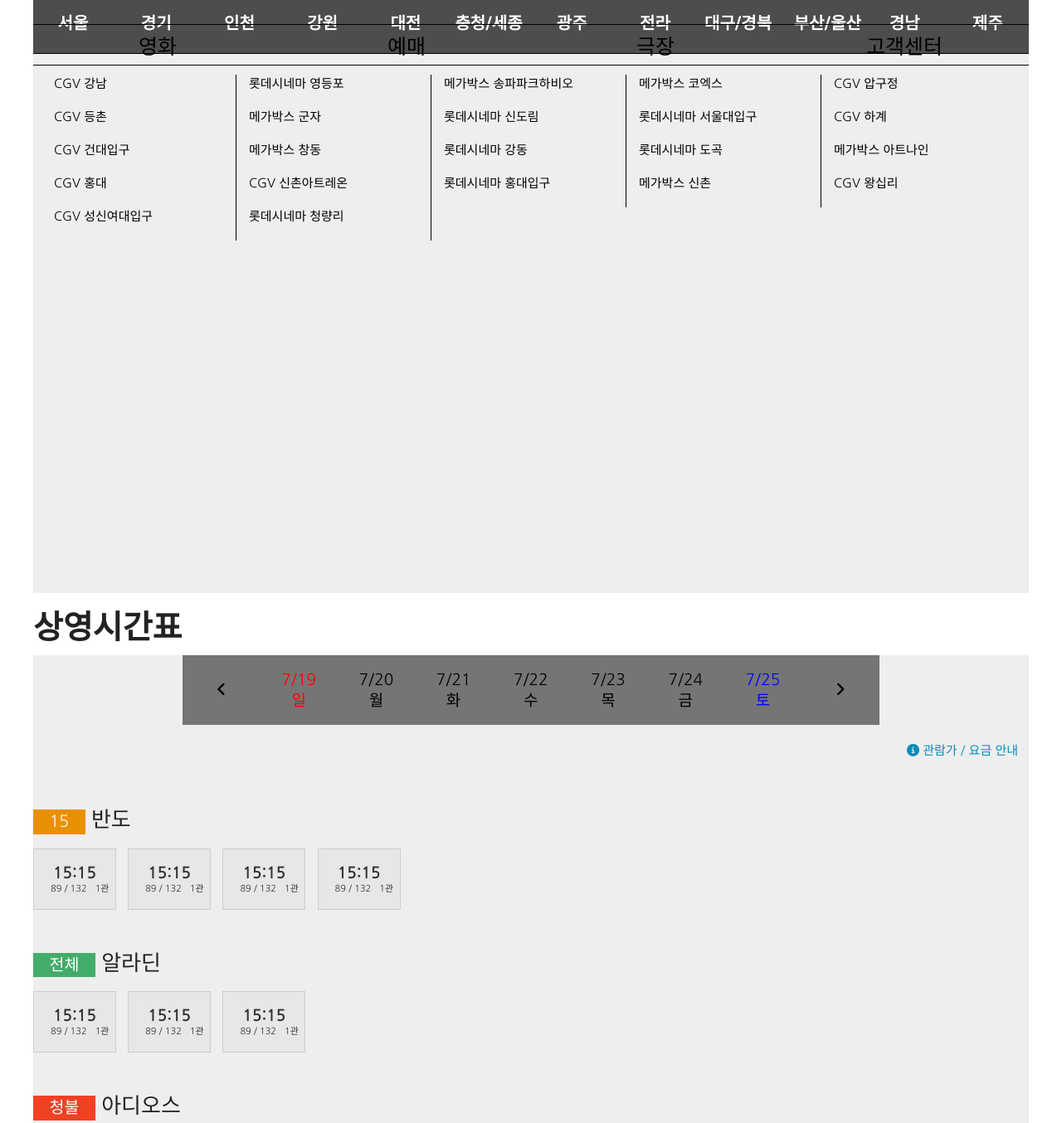
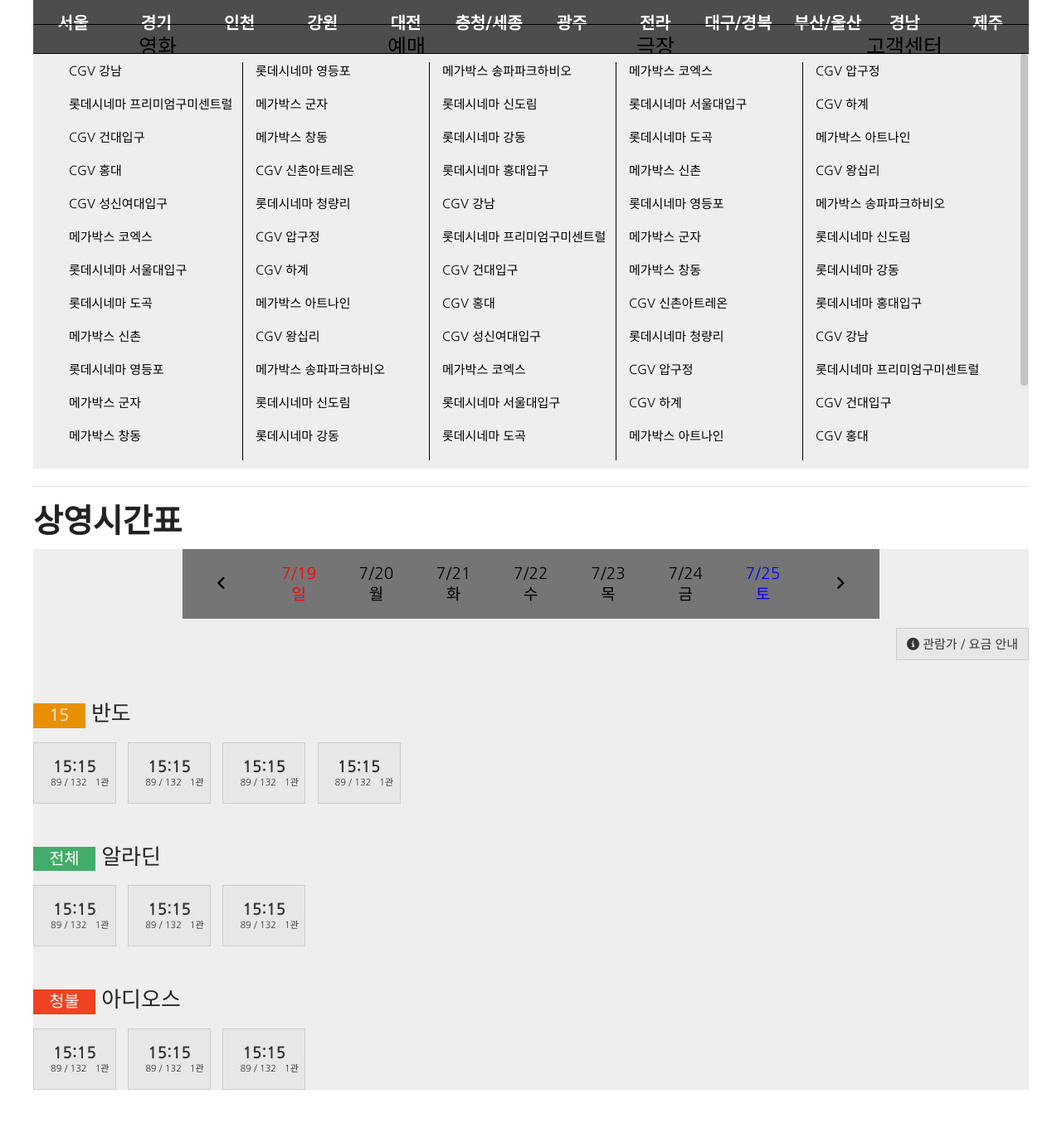
Before and after one commit to yfmc/yfmc.github.io, a Java web app: page /booking/05-timetable.jsp in a window 1280 px wide. Shown: the part 331-1685 px from the top of the page at 83% size. Run offline with Tomcat 11, a stand-in JSP engine, Linux system fonts and the light colour scheme; some libraries are stand-ins or nearby versions; some web fonts are replaced.

Commit message:
극장상세페이지 스크롤 구현

```diff
--- a/WebContent/booking/02-booking_seats.jsp
+++ b/WebContent/booking/02-booking_seats.jsp
@@ -61,6 +61,8 @@
                             <span id="plus2" class="choose plus"><i class="fas fa-plus"></i></span>
     					</div>
 					</li>
+					<!-- float 마감제 -->
+					<div class="clear"></div>
 				</ul>
 
 				<!-- 안내 사항 부분 -->
--- a/WebContent/booking/05-timetable.jsp
+++ b/WebContent/booking/05-timetable.jsp
@@ -4,6 +4,8 @@
 
 <link rel="stylesheet" type="text/css" href="<%=request.getContextPath()%>/css/Branch.css?time=<%=System.currentTimeMillis()%>" />
 <link rel="stylesheet" type="text/css" href="<%=request.getContextPath()%>/css/Branch_yeti.css?time=<%=System.currentTimeMillis()%>" />
+<!-- 스크롤바 플러그인 -->
+<link rel="stylesheet" type="text/css" href="<%=request.getContextPath()%>/plugins/fakescroll/fakescroll.css?time=<%=System.currentTimeMillis()%>" />
 
 <title>상영시간표 < 예매 | Cinephile</title>
 
@@ -35,7 +37,7 @@
 				<li><a href="#">메가박스 송파파크하비오</a></li>
 				<li><a href="#">메가박스 코엑스</a></li>
 				<li><a href="#">CGV 압구정</a></li>
-				<li><a href="#">CGV 등촌</a></li>
+				<li><a href="#">롯데시네마 프리미엄구미센트럴</a></li>
 				<li><a href="#">메가박스 군자</a></li>
 				<li><a href="#">롯데시네마 신도림</a></li>
 				<li><a href="#">롯데시네마 서울대입구</a></li>
@@ -52,10 +54,62 @@
 				<li><a href="#">CGV 왕십리</a></li>
 				<li><a href="#">CGV 성신여대입구</a></li>
 				<li><a href="#">롯데시네마 청량리</a></li>
+				<li><a href="#">CGV 강남</a></li>
+				<li><a href="#">롯데시네마 영등포</a></li>
+				<li><a href="#">메가박스 송파파크하비오</a></li>
+				<li><a href="#">메가박스 코엑스</a></li>
+				<li><a href="#">CGV 압구정</a></li>
+				<li><a href="#">롯데시네마 프리미엄구미센트럴</a></li>
+				<li><a href="#">메가박스 군자</a></li>
+				<li><a href="#">롯데시네마 신도림</a></li>
+				<li><a href="#">롯데시네마 서울대입구</a></li>
+				<li><a href="#">CGV 하계</a></li>
+				<li><a href="#">CGV 건대입구</a></li>
+				<li><a href="#">메가박스 창동</a></li>
+				<li><a href="#">롯데시네마 강동</a></li>
+				<li><a href="#">롯데시네마 도곡</a></li>
+				<li><a href="#">메가박스 아트나인</a></li>
+				<li><a href="#">CGV 홍대</a></li>
+				<li><a href="#">CGV 신촌아트레온</a></li>
+				<li><a href="#">롯데시네마 홍대입구</a></li>
+				<li><a href="#">메가박스 신촌</a></li>
+				<li><a href="#">CGV 왕십리</a></li>
+				<li><a href="#">CGV 성신여대입구</a></li>
+				<li><a href="#">롯데시네마 청량리</a></li>
+				<li><a href="#">CGV 강남</a></li>
+				<li><a href="#">롯데시네마 영등포</a></li>
+				<li><a href="#">메가박스 송파파크하비오</a></li>
+				<li><a href="#">메가박스 코엑스</a></li>
+				<li><a href="#">CGV 압구정</a></li>
+				<li><a href="#">롯데시네마 프리미엄구미센트럴</a></li>
+				<li><a href="#">메가박스 군자</a></li>
+				<li><a href="#">롯데시네마 신도림</a></li>
+				<li><a href="#">롯데시네마 서울대입구</a></li>
+				<li><a href="#">CGV 하계</a></li>
+				<li><a href="#">CGV 건대입구</a></li>
+				<li><a href="#">메가박스 창동</a></li>
+				<li><a href="#">롯데시네마 강동</a></li>
+				<li><a href="#">롯데시네마 도곡</a></li>
+				<li><a href="#">메가박스 아트나인</a></li>
+				<li><a href="#">CGV 홍대</a></li>
+				<li><a href="#">CGV 신촌아트레온</a></li>
+				<li><a href="#">롯데시네마 홍대입구</a></li>
+				<li><a href="#">메가박스 신촌</a></li>
+				<li><a href="#">CGV 왕십리</a></li>
+				<li><a href="#">CGV 성신여대입구</a></li>
+				<li><a href="#">롯데시네마 청량리</a></li>
+				<li><a href="#">CGV 신촌아트레온</a></li>
+				<li><a href="#">롯데시네마 홍대입구</a></li>
+				<li><a href="#">메가박스 신촌</a></li>
+				<li><a href="#">CGV 왕십리</a></li>
+				<li><a href="#">CGV 성신여대입구</a></li>
+				<li><a href="#">롯데시네마 청량리</a></li>
 			</ul>
 		</div>
+		<!-- float 마감제 -->
+		<div class="clear"></div>
 	</div>
-
+	<hr />
 	<!-- 상영시간표 -->
 	<div class="timetable">
 		<h1>상영시간표</h1>
@@ -76,7 +130,7 @@
 			<!-- 관람가 및 요금 안내 button -->
 			<div class="table_info" data-toggle="modal" data-target="#modal_table">
 				<h4>
-					<a href="#" class="btn"><i class="fas fa-info-circle"></i> 관람가 / 요금 안내</a>
+					<button class="btn btn-default"><i class="fas fa-info-circle"></i> 관람가 / 요금 안내</a>
 				</h4>
 			</div>
 
@@ -195,4 +249,10 @@
 		</div>
 	</div>
 </div>
+
+<!-- 스크롤바 플러그인 -->
+<script src="<%=request.getContextPath()%>/plugins/fakescroll/fakescroll.min.js"></script>
+<script type="text/javascript">
+    document.querySelector('.branch_list').fakeScroll();
+</script>
 <%@ include file="/_inc/footer.jsp"%>
--- a/WebContent/css/Booking_seats.css
+++ b/WebContent/css/Booking_seats.css
@@ -99,7 +99,8 @@
 
 /* 인원 분류 영역 3개 */
 .choose_people > li {
-	display: inline-block;
+	display: block;
+	float: left;
 	width: 32%;
 }
 
--- a/WebContent/css/Branch.css
+++ b/WebContent/css/Branch.css
@@ -61,22 +61,21 @@
 
 /* 지역별 지점 선택 영역 */
 .branch_list {
-    height: 650px;
+	position: relative;
+    height: 500px;
     background-color: #eee;
     padding: 10px;
 }
 
 .branch_list > ul {
     display: block;
-    padding: 15px 0 0 0;
-    margin: 0;
 }
 
 /* 각 지점 버튼 */
 .branch_list li {
     display: block;
     float: left;
-    width: 220px;
+    width: 210px;
     height: 40px;
     border-right: 1px solid black;
     margin-left: 15px;
```
Also changed, not shown: WebContent/booking/01-booking_time.jsp (+27 -1 lines), WebContent/booking/booking_time.js (renamed from WebContent/booking/loginmodal.js, +7 -0 lines), WebContent/branch/01-branch.jsp (+8 -0 lines), WebContent/css/Booking_time.css (+6 -1 lines), WebContent/plugins/fakescroll/fakescroll.css (added, +58 -0 lines), WebContent/plugins/fakescroll/fakescroll.min.js (added).
